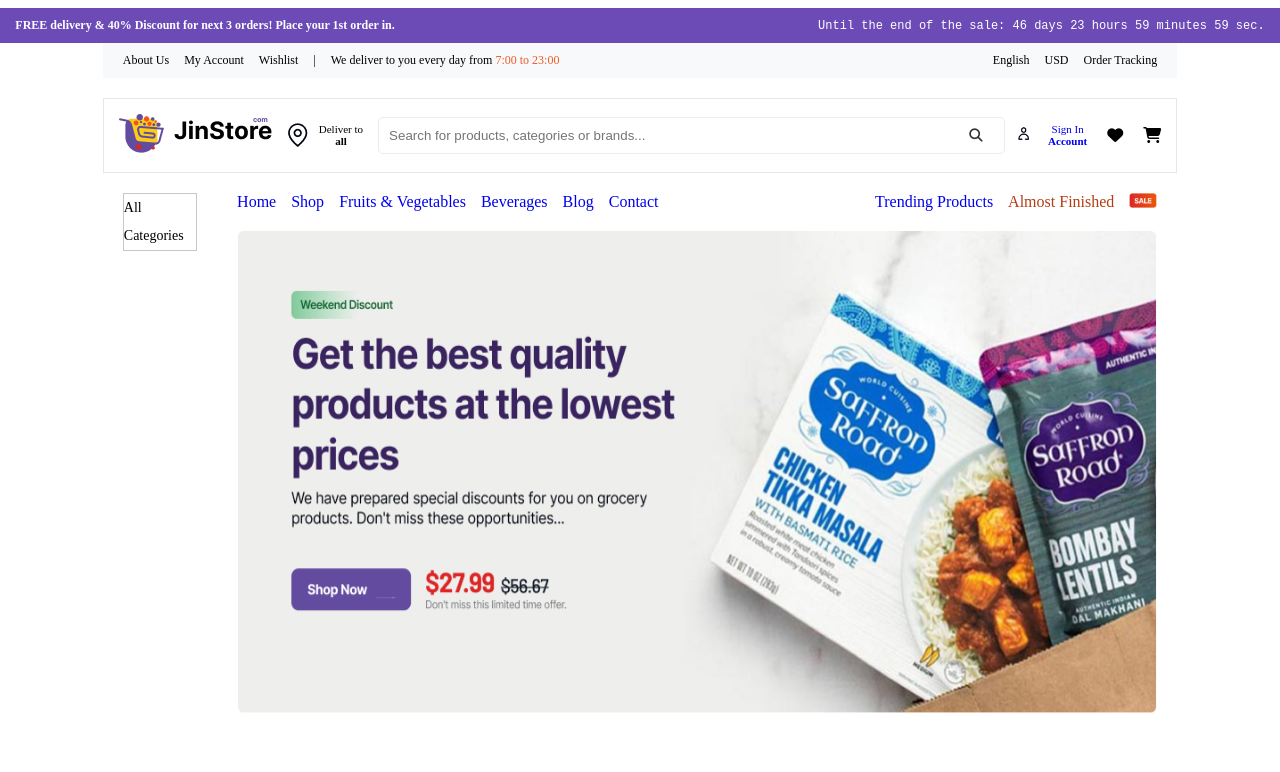
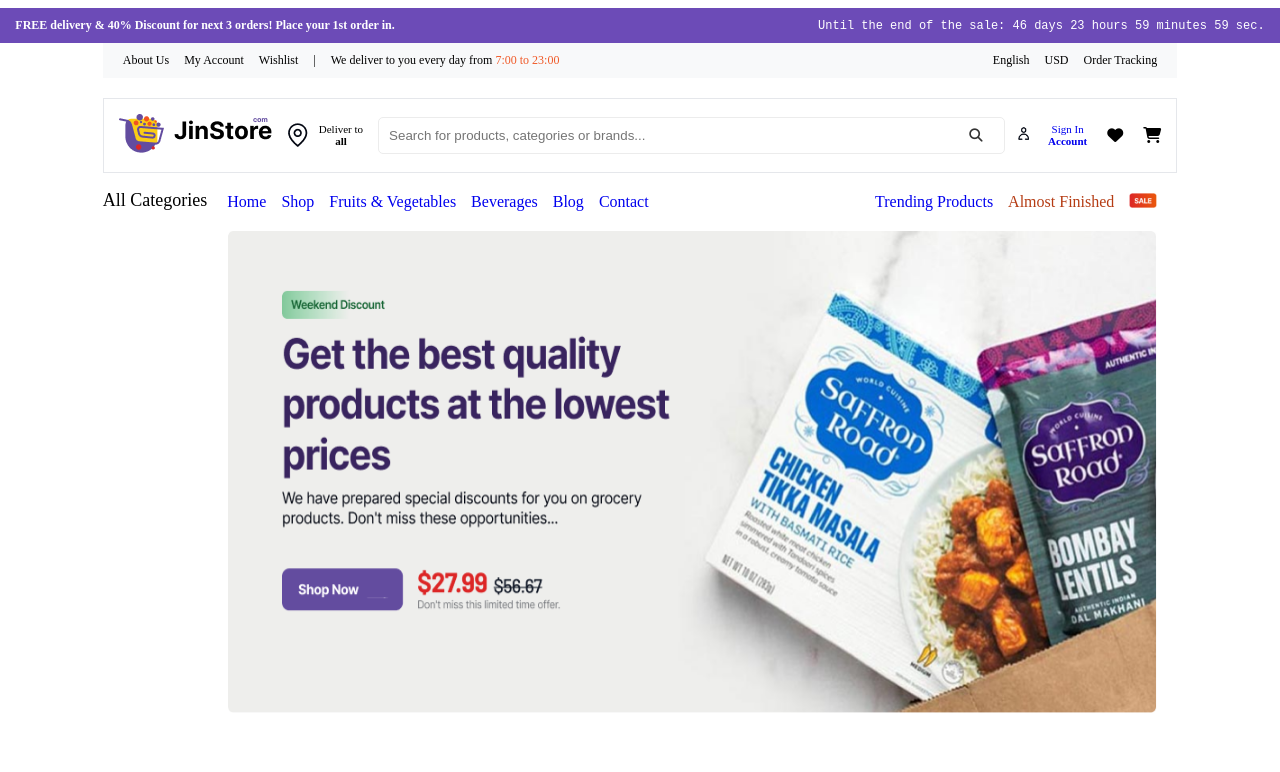
Before and after one commit to arafatanjan/dotpot-frontend, a React (Vite) app: page / in a window 1280 px wide. Shown: the top 772 px of the page. Built offline with nearby package versions, Linux system fonts and the light colour scheme.

Commit message:
first commit

```diff
--- a/src/components/Shared/HeroSection/Header.jsx
+++ b/src/components/Shared/HeroSection/Header.jsx
@@ -29,20 +29,20 @@
         <div style={{ display: "flex", }}>
       {/* Sidebar */}
 
-      <div style={{ width: "auto", backgroundColor: "#fff", padding: "20px", }}>
+      <div style={{ width: "auto", backgroundColor: "#fff", paddingLeft: "0px", }}>
       <div className="dropdown">
-      <div
+      <p
                   className="dropdown-toggle"
                   onClick={toggleDropdown}
-                  style={{ fontSize: "14px",cursor: 'pointer', fontWeight: '500',border: ".5px solid #c9c6c5", lineHeight: "2" }}
+                  style={{ fontSize: "18px",cursor: 'pointer', fontWeight: '500', lineHeight: "1", whiteSpace: "nowrap" }}
                 >
                   All Categories
-                </div>
+                </p>
                 {/* <ul style={{ listStyleType: "none", border: "2px solid #c9c6c5", padding:'3px' }}> */}
                 {isOpen && (
   <ul
     className="dropdown-menu"
-    style={{ listStyleType: "none", border: "", padding: "0px",fontSize: "14px", width:'120%', margin:'0px' }}
+    style={{ listStyleType: "none", border: "", padding: "0px", width:'110%', margin:'0px',fontSize: "12px"  }}
   >
     {subcategory.map((item) => (
       <li key={item.name} style={{ display: "flex", alignItems: "center", padding: "10px", border: ".5px solid #c9c6c5" }}>
@@ -60,10 +60,10 @@
       <div style={{ flexGrow: 1, padding: "20px" }}>
         <nav style={{ display: "flex", justifyContent: "space-between", alignItems: "center", marginBottom: "20px" }}>
           <ul style={{ display: "flex", listStyleType: "none", gap: "15px", margin: 0, padding: 0 }}>
-            <li><Link className="" to={""} style={{textDecoration: 'none' }}>Home</Link></li>
-            <li><Link className="" to={""} style={{ textDecoration: 'none'}}>Shop</Link></li>
-            <li><Link className="" to={""} style={{ textDecoration: 'none'}}>Fruits & Vegetables</Link></li>
-            <li><Link className="" to={""} style={{ textDecoration: 'none'}}>Beverages</Link></li>
+            <li><Link className="" to={"/"} style={{textDecoration: 'none' }}>Home</Link></li>
+            <li><Link className="" to={"/category"} style={{ textDecoration: 'none'}}>Shop</Link></li>
+            <li><Link className="" to={"/category"} style={{ textDecoration: 'none'}}>Fruits & Vegetables</Link></li>
+            <li><Link className="" to={"/category"} style={{ textDecoration: 'none'}}>Beverages</Link></li>
             <li><Link className="" to={""} style={{textDecoration: 'none' }}>Blog</Link></li>
             <li><Link className="" to={""} style={{textDecoration: 'none' }}>Contact</Link></li>
 
--- a/src/pages/ProductCategory.jsx
+++ b/src/pages/ProductCategory.jsx
@@ -116,7 +116,7 @@
           style={{ width: "48%" }}
         />
       </div>
-      {/* <p>Price: ${price[0]} — ${price[1]}</p> */}
+      <p>Price: ${price[0]} — ${price[1]}</p>
       <p>Price:</p>
       <button style={{ padding: "10px", marginTop: "10px", width: "100%" }}>Filter</button>
 
```
